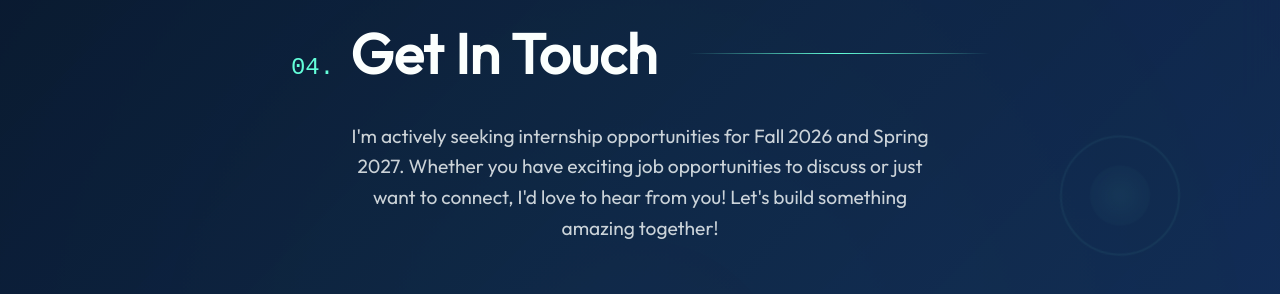
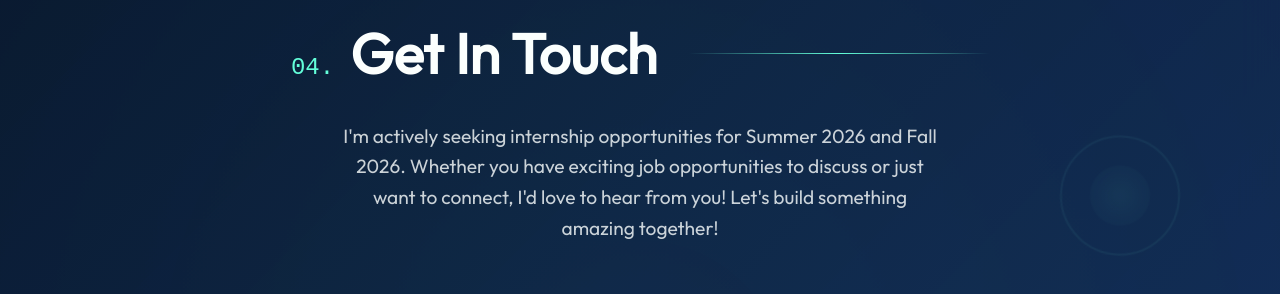
Before and after one commit to pavan-nuthi/portfolio-website, a React (Vite) app: page / in a window 1280 px wide. Shown: the part 5280-5574 px from the top of the page. Built offline with nearby package versions, Linux system fonts and the light colour scheme.

Commit message:
update contact info

```diff
--- a/src/components/Contact/Contact.jsx
+++ b/src/components/Contact/Contact.jsx
@@ -136,7 +136,7 @@ export const Contact = () => {
               }
             }}
           >
-            I'm actively seeking internship opportunities for Fall 2026 and Spring 2027. Whether you have exciting job
+            I'm actively seeking internship opportunities for Summer 2026 and Fall 2026. Whether you have exciting job
             opportunities to discuss or just want to connect, I'd love to hear from you!
             Let's build something amazing together!
           </motion.p>
```
